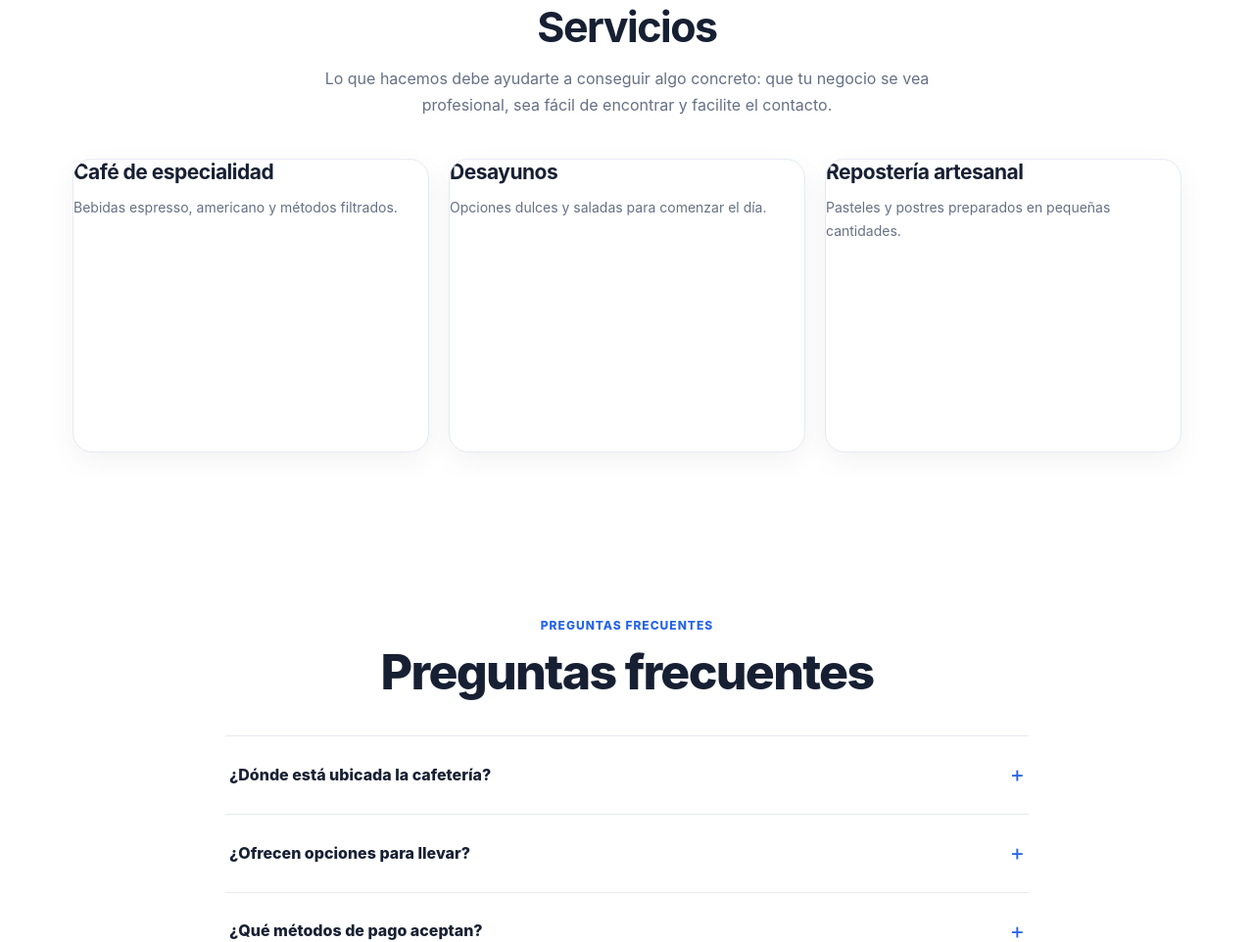
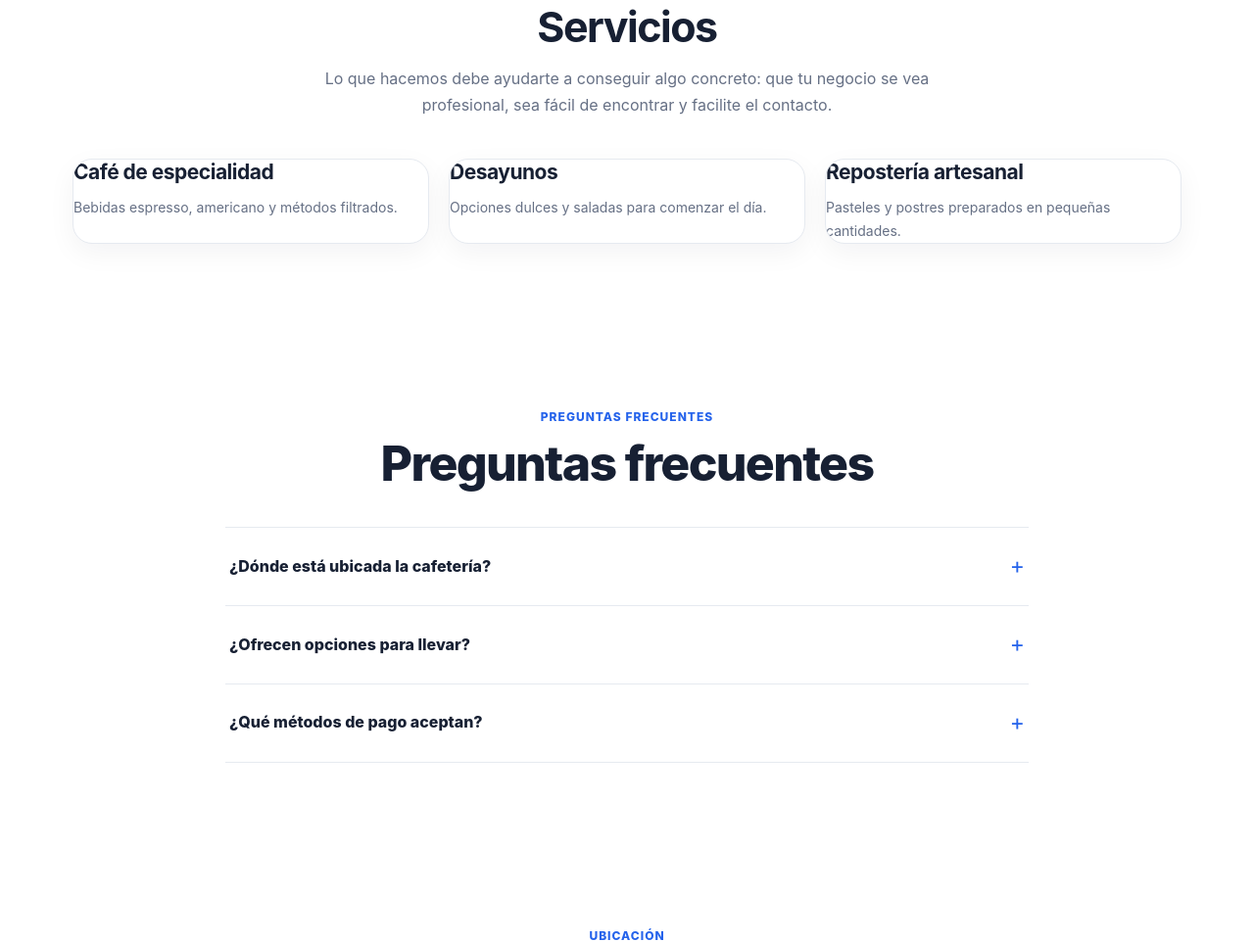
Before and after one commit to sysflow7/mi-primera-plantilla-web, a plain HTML site: page index.html in a window 1280 px wide. Shown: the part 1611-2573 px from the top of the page at 98% size. Drawn offline with Linux system fonts and the light colour scheme.

Commit message:
Compact service cards when no images are configured

```diff
--- a/css/redesign-v2.css
+++ b/css/redesign-v2.css
@@ -278,3 +278,11 @@
     display:block; width:26px; height:26px; flex:0 0 26px;
     fill:none; overflow:visible;
 }
+
+
+/* SIDeN SEO/GEO V1 — tarjetas de servicios sin imagen: evitar bloques vacíos y conservar encabezado semántico. */
+.multi-inner-page #servicios > h2{display:block!important;max-width:760px;margin:0 auto 12px;text-align:center;font-size:clamp(30px,4vw,43px);letter-spacing:-1.5px}
+#servicios .service{min-height:0!important;height:auto!important;padding:27px!important;display:block!important;text-align:left!important}
+#servicios .service::before,#servicios .service::after{display:none!important;content:none!important}
+#servicios .service h3,#servicios .service p{max-width:100%!important}
+@media(max-width:640px){#servicios .service{min-height:0!important;padding:24px!important}}
```
